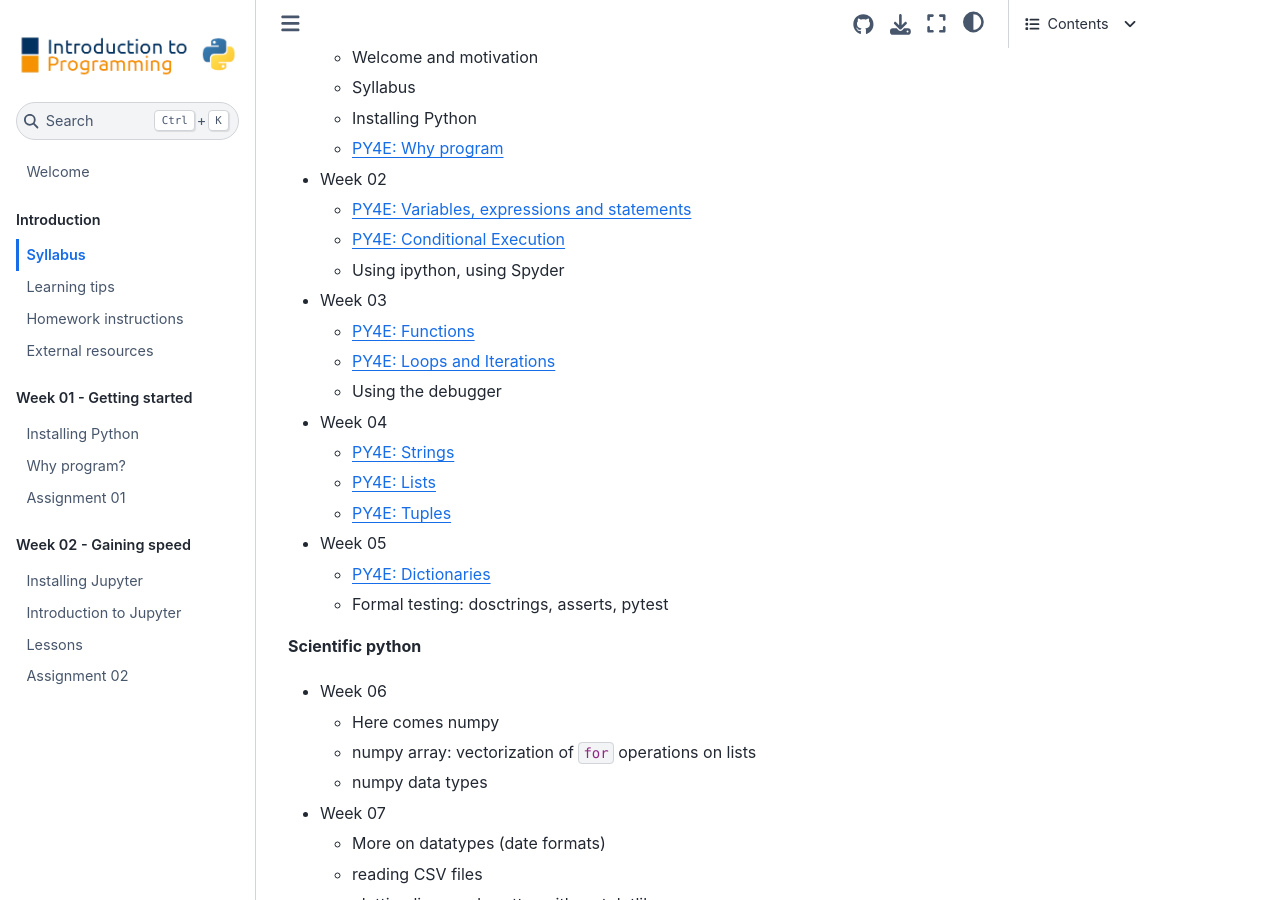
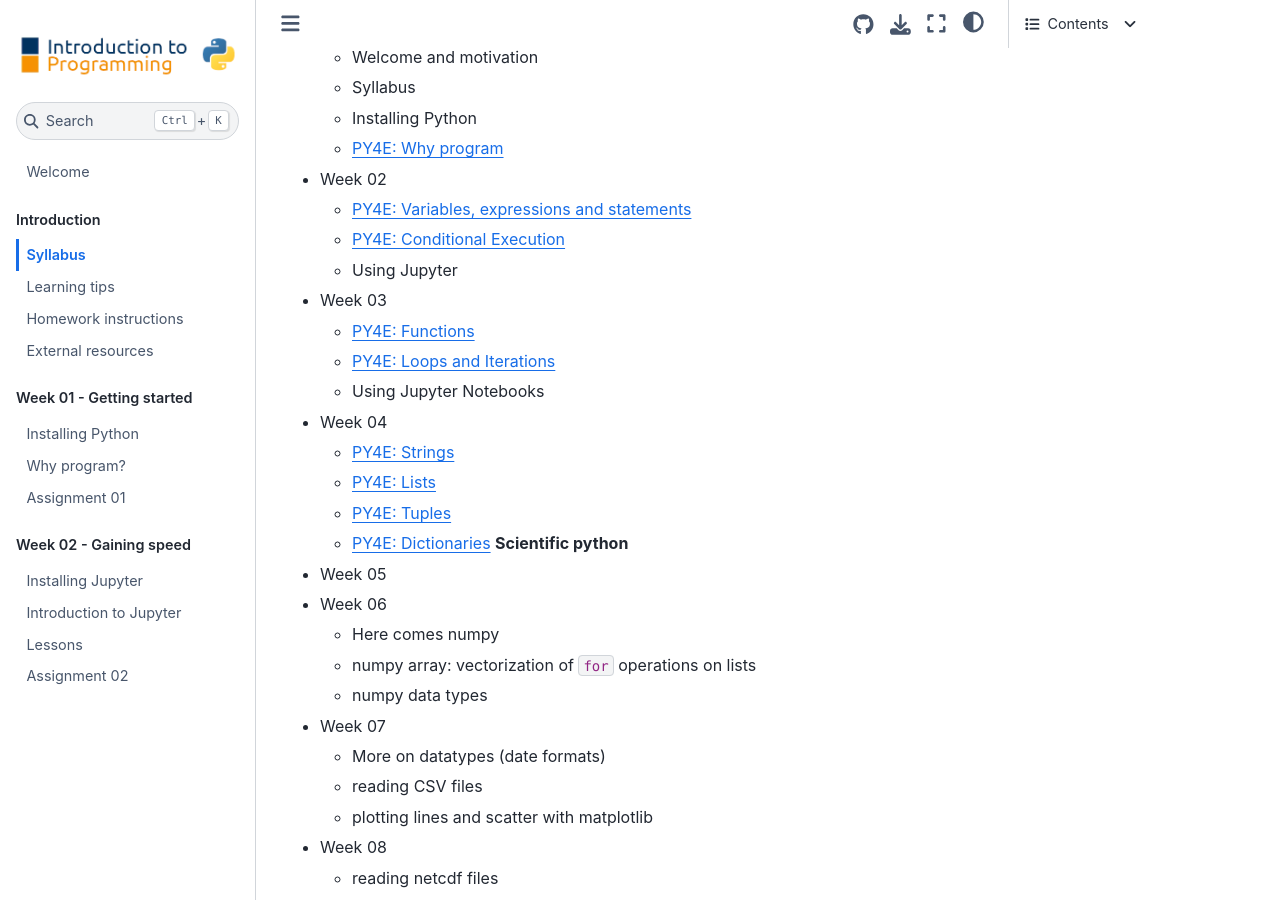
Before and after one commit to fmaussion/intro_to_programming, a Jupyter Book: the page built from book/syllabus.md, in a window 1280 px wide and 900 px high, scrolled down 3219 px. Built offline with Jupyter Book 1.0.4 settings and Sphinx 7.4.7 and the Sphinx Book theme 1.1.4, drawn with Linux system fonts in a browser that asks for light colours.

```diff
--- a/book/syllabus.md
+++ b/book/syllabus.md
@@ -81,20 +81,18 @@ You will notice that there are 12 weekly units for a 15 weeks long semester: thi
 - Week 02
     - [PY4E: Variables, expressions and statements](https://www.py4e.com/lessons/memory)
     - [PY4E: Conditional Execution](https://www.py4e.com/lessons/logic)
-    - Using ipython, using Spyder
+    - Using Jupyter
 - Week 03
     - [PY4E: Functions](https://www.py4e.com/lessons/functions)
     - [PY4E: Loops and Iterations](https://www.py4e.com/lessons/loops)
-    - Using the debugger
+    - Using Jupyter Notebooks
 - Week 04
     - [PY4E: Strings](https://www.py4e.com/lessons/strings)
     - [PY4E: Lists](https://www.py4e.com/lessons/lists)
     - [PY4E: Tuples](https://www.py4e.com/lessons/tuples)
+    - [PY4E: Dictionaries](https://www.py4e.com/lessons/dictionary)
+**Scientific python**
 - Week 05
-    - [PY4E: Dictionaries](https://www.py4e.com/lessons/dictionary)
-    - Formal testing: dosctrings, asserts, pytest
-
-**Scientific python**
 - Week 06
     - Here comes numpy
     - numpy array: vectorization of `for` operations on lists
```
Also changed, not shown: book/week_02/04-Assignment.md (+1 -1 lines).
